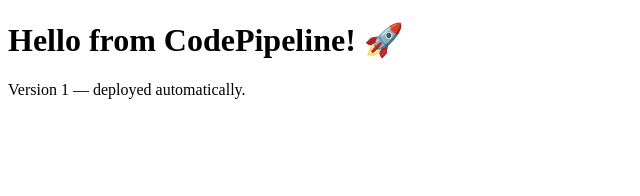
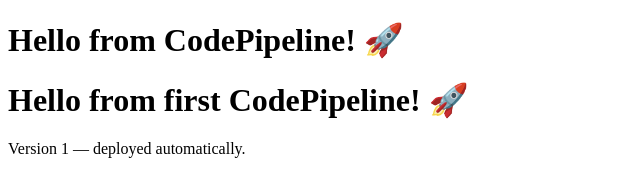
Before and after one commit to deepCode-technology/aws-s3, a plain HTML site: page index.html in a window 1280 px wide. Shown: the whole page, without its empty margins (0-640 px from the left). Drawn offline with Linux system fonts and the light colour scheme.

Commit message:
Update index.html

```diff
--- a/index.html
+++ b/index.html
@@ -6,6 +6,7 @@
 </head>
 <body>
   <h1>Hello from CodePipeline! 🚀</h1>
+  <h1>Hello from first CodePipeline! 🚀</h1>
   <p>Version 1 — deployed automatically.</p>
 </body>
 </html>
```
